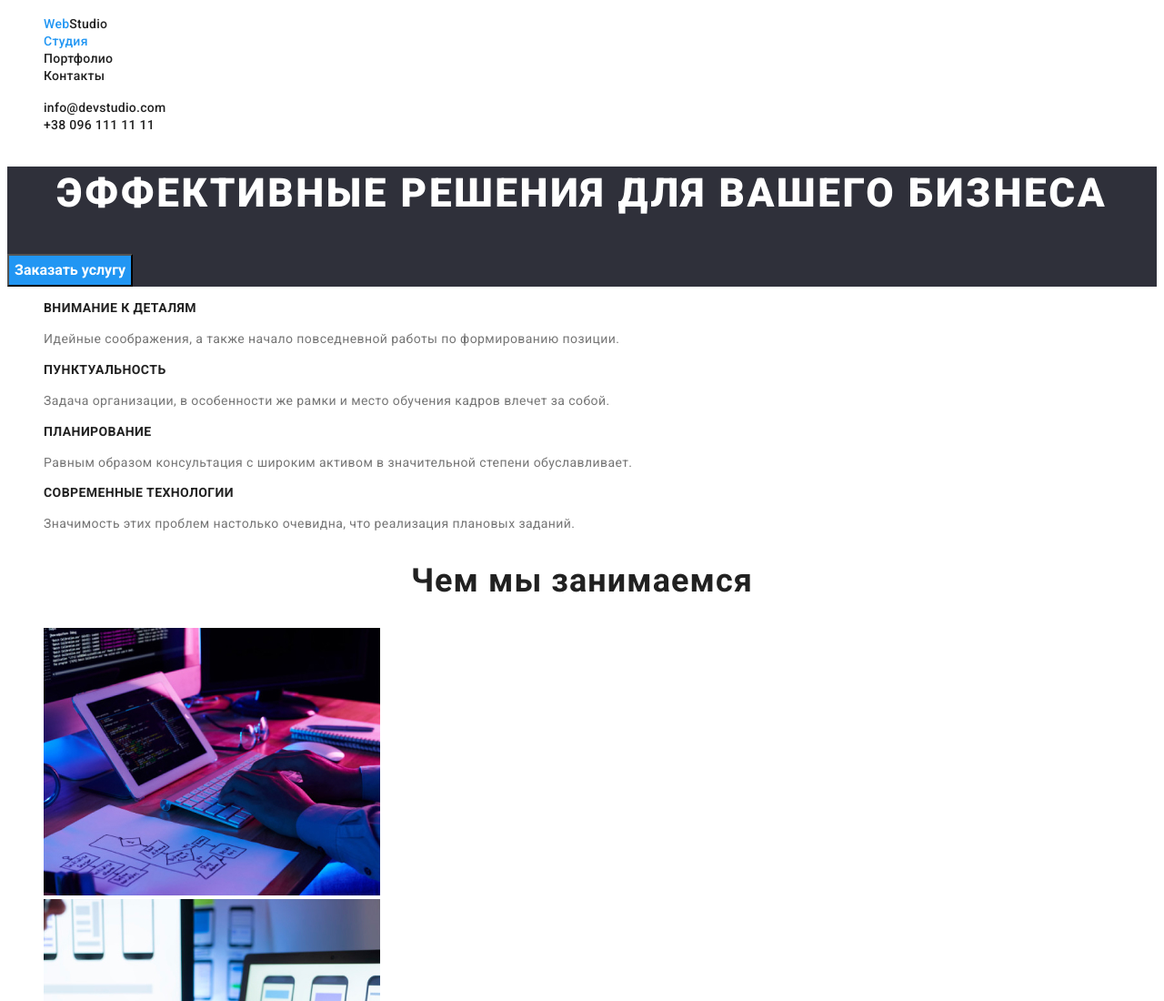
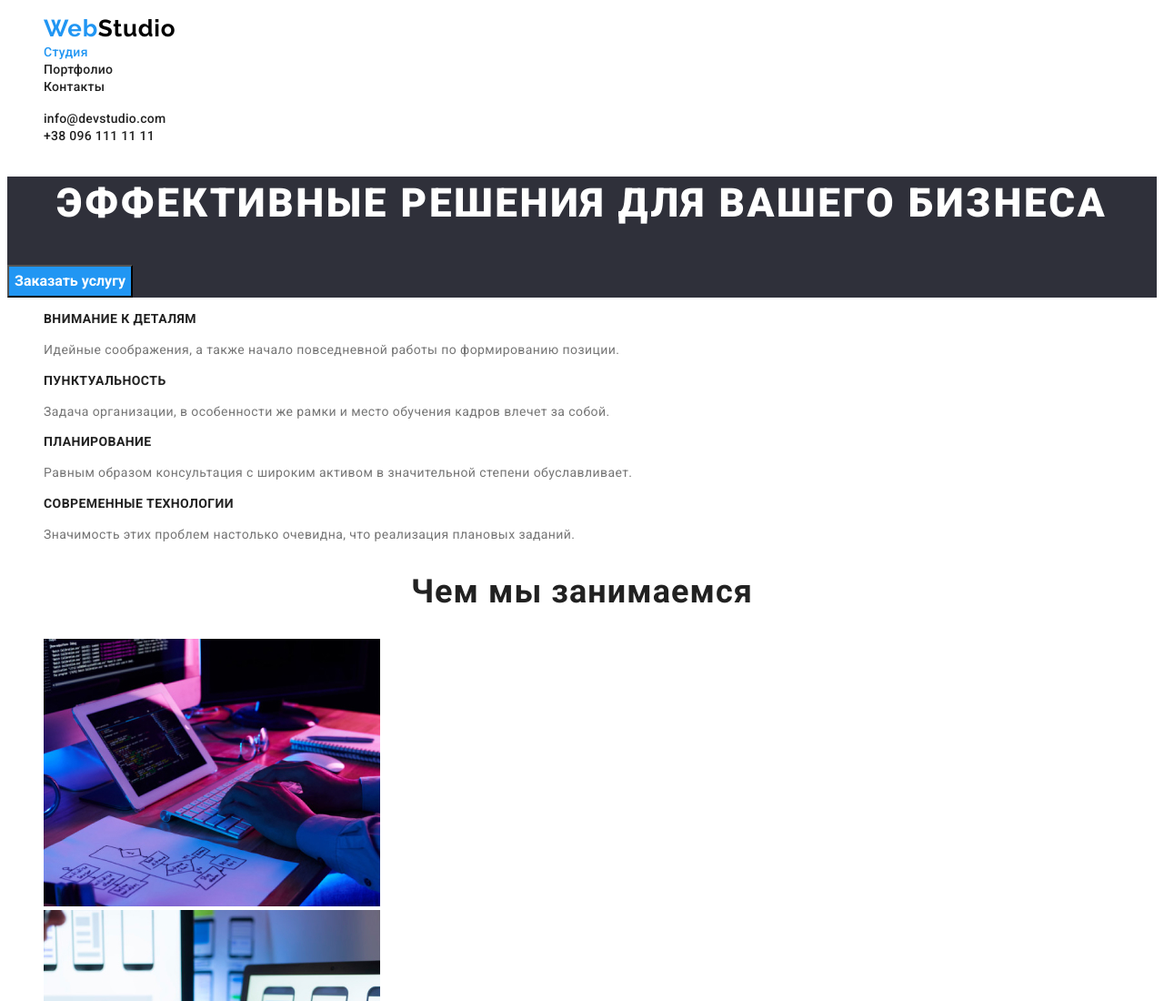
Before and after one commit to Dikolesov/goit-markup-hw-02, a plain HTML site: page index.html in a window 1280 px wide. Shown: the top 1100 px of the page at 91% size. Drawn offline with Linux system fonts and the light colour scheme.

Commit message:
Меняет стиль в хедере
Теперь лого наследует верный стиль, а не наследует более специфичный

```diff
--- a/styles/styles.css
+++ b/styles/styles.css
@@ -96,7 +96,7 @@ footer .logo {
   color: var(--accent-color);
 }
 
-.nav-list a,
+.nav-list-element,
 .nav-contacts a {
   color: var(--title-text-color);
   font-family: Roboto, sans-serif;
```
